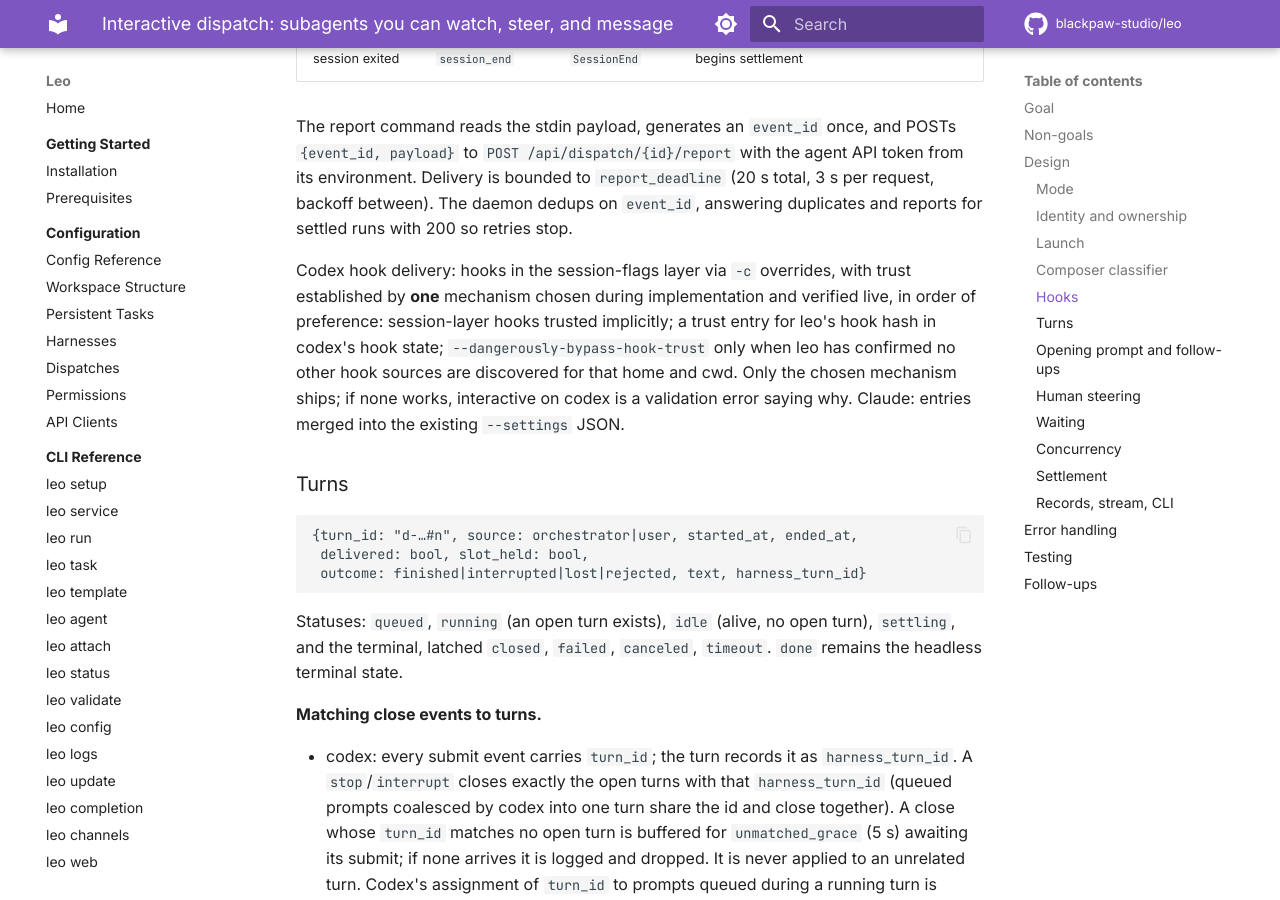
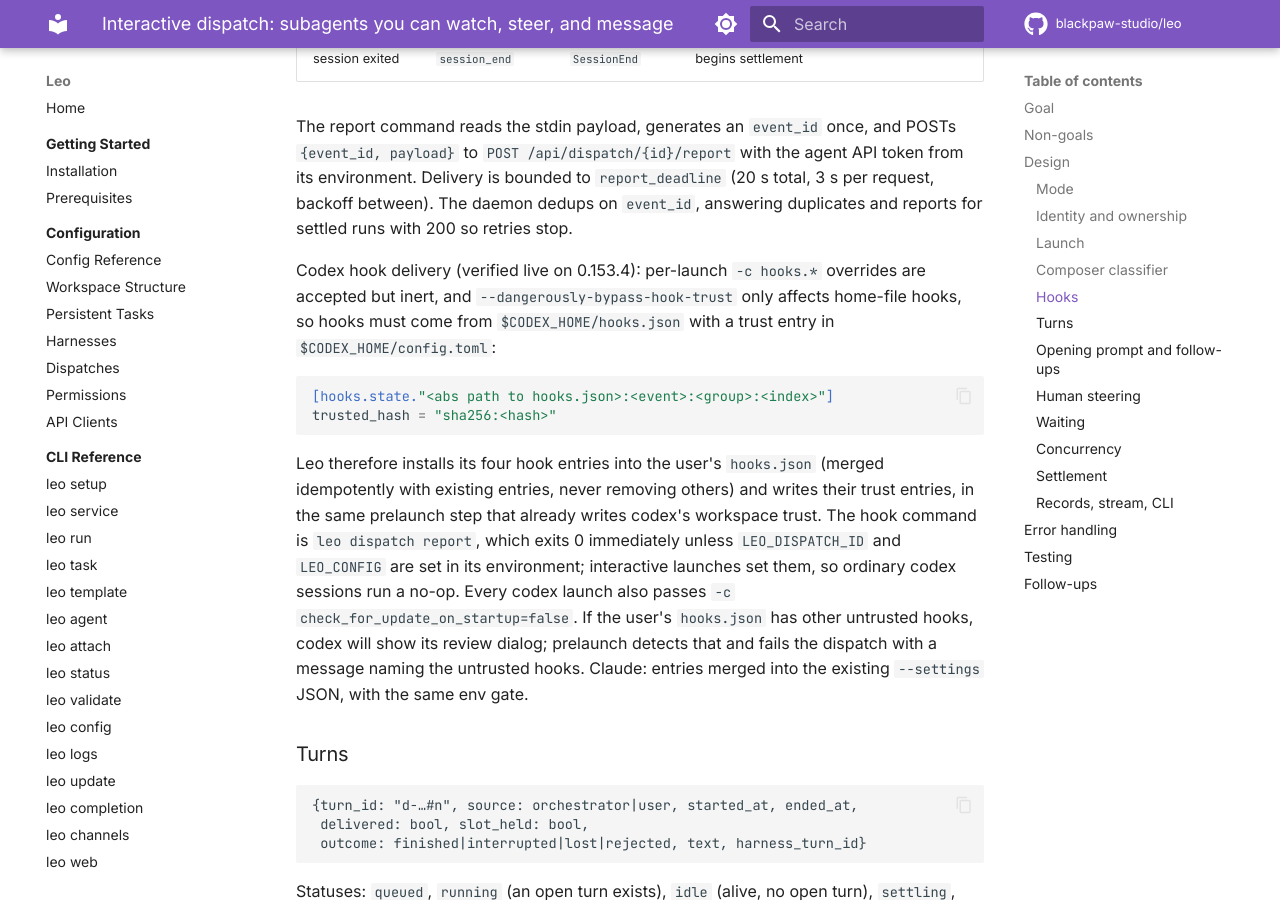
Before and after one commit to blackpaw-studio/leo, an MkDocs documentation site: the page built from docs/specs/2026-09-14-interactive-dispatch.md, in a window 1280 px wide and 900 px high, scrolled down 2410 px. Built offline with MkDocs 1.6.1 and Material for MkDocs 9.7.7, drawn with Linux system fonts in a browser that asks for light colours; comment, search, counter and statistics services are not loaded.

Commit message:
docs(spec): codex hook delivery via hooks.json + trust entries + env gate (from spike)
Claude-Session: https://claude.ai/code/session_01G3Ypof77KGe3FypkrXGTyn

````diff
--- a/docs/specs/2026-09-14-interactive-dispatch.md
+++ b/docs/specs/2026-09-14-interactive-dispatch.md
@@ -97,14 +97,28 @@ agent API token from its environment. Delivery is bounded to
 dedups on `event_id`, answering duplicates and reports for settled runs with
 200 so retries stop.
 
-Codex hook delivery: hooks in the session-flags layer via `-c` overrides,
-with trust established by **one** mechanism chosen during implementation and
-verified live, in order of preference: session-layer hooks trusted
-implicitly; a trust entry for leo's hook hash in codex's hook state;
-`--dangerously-bypass-hook-trust` only when leo has confirmed no other hook
-sources are discovered for that home and cwd. Only the chosen mechanism
-ships; if none works, interactive on codex is a validation error saying why.
-Claude: entries merged into the existing `--settings` JSON.
+Codex hook delivery (verified live on 0.153.4): per-launch `-c hooks.*`
+overrides are accepted but inert, and `--dangerously-bypass-hook-trust` only
+affects home-file hooks, so hooks must come from `$CODEX_HOME/hooks.json`
+with a trust entry in `$CODEX_HOME/config.toml`:
+
+```toml
+[hooks.state."<abs path to hooks.json>:<event>:<group>:<index>"]
+trusted_hash = "sha256:<hash>"
+```
+
+Leo therefore installs its four hook entries into the user's `hooks.json`
+(merged idempotently with existing entries, never removing others) and
+writes their trust entries, in the same prelaunch step that already writes
+codex's workspace trust. The hook command is `leo dispatch report`, which
+exits 0 immediately unless `LEO_DISPATCH_ID` and `LEO_CONFIG` are set in its
+environment; interactive launches set them, so ordinary codex sessions run a
+no-op. Every codex launch also passes `-c check_for_update_on_startup=false`.
+If the user's `hooks.json` has other untrusted hooks, codex will show its
+review dialog; prelaunch detects that and fails the dispatch with a message
+naming the untrusted hooks.
+Claude: entries merged into the existing `--settings` JSON, with the same
+env gate.
 
 ### Turns
 
````
